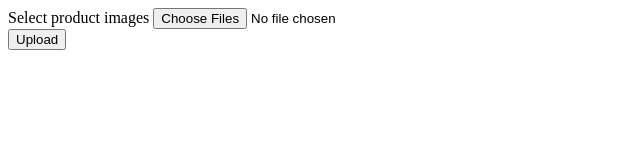
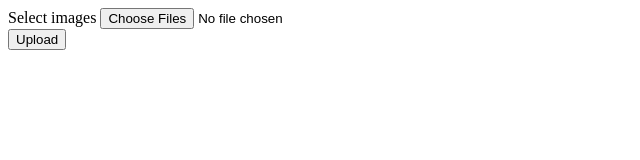
Before and after one commit to F4R105/imgbb-express-api, a website: page public/index.html in a window 1280 px wide. Shown: the whole page, without its empty margins (0-640 px from the left). Drawn offline with Linux system fonts and the light colour scheme.

Commit message:
correction

```diff
--- a/public/index.html
+++ b/public/index.html
@@ -7,8 +7,8 @@
 </head>
 <body>
     <form action="/" method="post" enctype="multipart/form-data">
-        <div>
-            <label for="file[]">Select product images</label>
+        <div class="field">
+            <label for="file[]">Select images</label>
             <input type="file" name="images" multiple>
         </div>
         <input type="submit" value="Upload">
```
